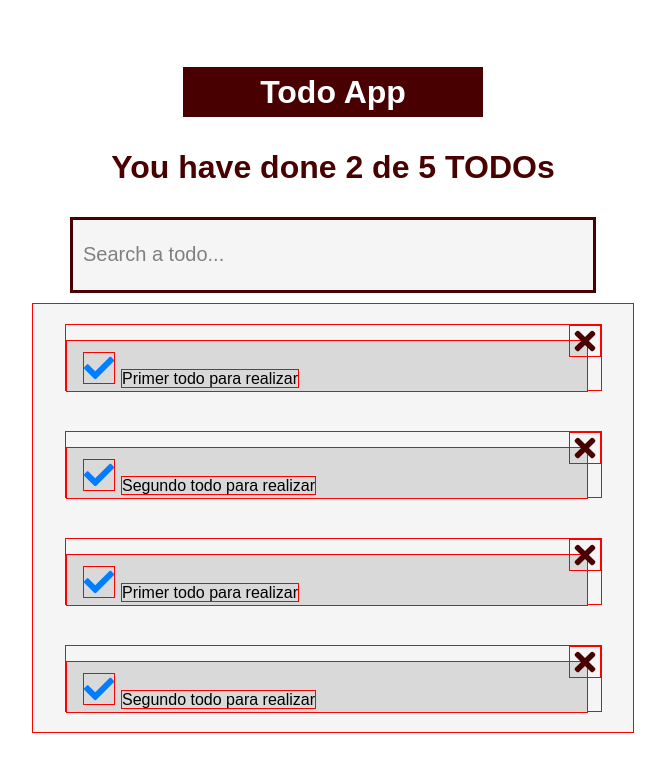
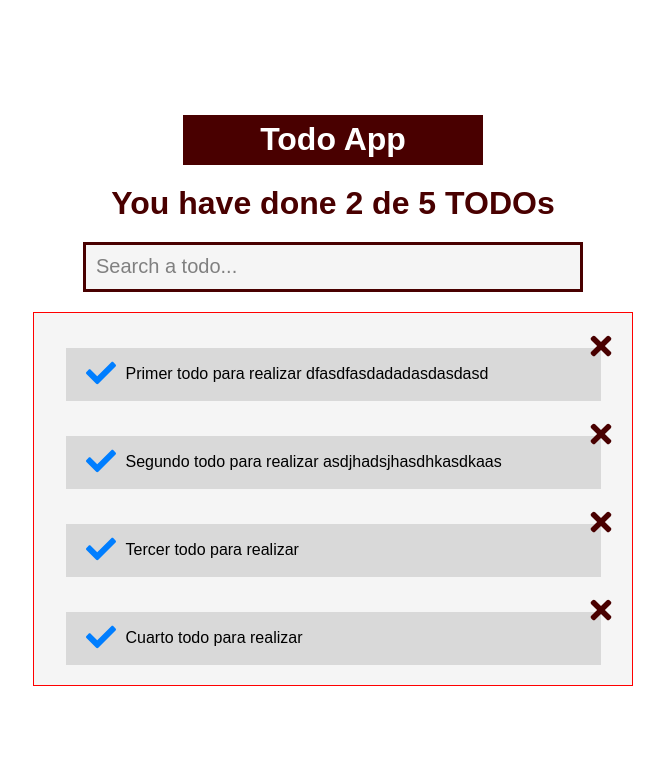
Before and after one commit to Santiago1023/todoapp, a React (Create React App) app: page / in a window 1280 px wide. Shown: the top 772 px of the page, without its empty margins (307-972 px from the left). Built offline with nearby package versions, Linux system fonts and the light colour scheme.

Commit message:
The css files have been improved

```diff
--- a/src/App.css
+++ b/src/App.css
@@ -3,6 +3,6 @@
     flex-direction: column;
     align-items: center; /* Centra los elementos horizontalmente */
     justify-content: center; /* Centra los elementos verticalmente */
-    height: 100vh; /* Establece la altura del contenedor principal al 100% del viewport */
-    gap: 10px;
+    min-height: 100vh; /* Establece la altura del contenedor principal al 100% del viewport */
+    gap: 20px;
 }
--- a/src/App.jsx
+++ b/src/App.jsx
@@ -9,19 +9,19 @@ function App() {
 
   const data = [
     {
-      "desc": "Primer todo para realizar",
+      "desc": "Primer todo para realizar dfasdfasdadadasdasdasd",
       "state": true,
     },
     {
-      "desc": "Segundo todo para realizar",
+      "desc": "Segundo todo para realizar asdjhadsjhasdhkasdkaas",
       "state": true,
     },
     {
-      "desc": "Primer todo para realizar",
+      "desc": "Tercer todo para realizar",
       "state": true,
     },
     {
-      "desc": "Segundo todo para realizar",
+      "desc": "Cuarto todo para realizar",
       "state": true,
     },
 
--- a/src/components/TodoItem.jsx
+++ b/src/components/TodoItem.jsx
@@ -5,12 +5,14 @@ import '../styles/TodoItem.css';
 
 const TodoItem = ({text}) => {
   return (
-    <div className='todo-item debug'>
-        <div className='todo-item-interno debug'>
-            <IconButton icon={FaCheck} className='icon-check debug' onClick={()=>{console.log('click check')}}/>
-            <span className='spam-text debug'>{text}</span>
+    <div className='todo-item'>
+        <div className='todo-item-interno'>
+            <IconButton icon={FaCheck} className='icon-check' onClick={()=>{console.log('click check')}}/>
+            <span>{text}</span>
+            <div className='icon-delete-wrapper'>
+              <IconButton icon={FaTimes} className='icon-delete' onClick={()=>{console.log('click delete')}}/>
+            </div>
         </div>
-        <IconButton icon={FaTimes} className='icon-delete debug' onClick={()=>{console.log('click delete')}}/>
     </div>
   );
 };
--- a/src/index.css
+++ b/src/index.css
@@ -1,5 +1,9 @@
-body {
+*{
+  box-sizing: border-box;
   margin: 0;
   padding: 0;
+}
+
+body {
   font-family: 'Montserrat', Arial, Helvetica, sans-serif;
 }
--- a/src/styles/TodoItem.css
+++ b/src/styles/TodoItem.css
@@ -1,28 +1,31 @@
 .todo-item {
     width: 535px;
-    height: 65px;
     display: flex;
-    position: relative; /*Agrega esta propiedad para establecer un contexto de posicionamiento para el botón*/
-    margin-left: 32px;
-    margin-top: 20px;
-    margin-bottom: 20px;
+    align-items: center;
+    padding-top: 15px;
 }
 .todo-item-interno {
-    width: 510px;
-    height: 40px;
+    position: relative; /*Agrega esta propiedad para establecer un contexto de posicionamiento para el botón*/
+    width: 100%;
     background-color: #D9D9D9;
-    margin-top: 15px;
-    padding-top: 10px;
-    padding-left: 10px;
-    position: relative; /* Agrega esta propiedad para establecer un contexto de posicionamiento para el botón */
+    display: flex;
+    align-items: center;
+    justify-content: start;
+    gap: 10px;
+    padding: 10px 20px;
 }
+
+.icon-delete-wrapper {
+    position: absolute;
+    top: 0;
+    right: 0;
+    transform: translate(50%,-50%);
+}
+
 .icon-delete {
     width: 30px;
     height: 30px;
     color: #490000;
-    position: absolute;
-    top: 0;
-    right: 0;
     transition: transform 0.3s ease; /* Agrega una transición de transformación con duración y función de interpolación */
 }
 .icon-delete:hover {
@@ -42,8 +45,6 @@
 .icon-check:hover {
     transform: scale(1.2); /* Aplica una transformación de escala para aumentar el tamaño en el estado de hover */
 }
-.spam-text{
-}
 .debug{
     border: 1px solid red;
 }
--- a/src/styles/TodoList.css
+++ b/src/styles/TodoList.css
@@ -2,9 +2,13 @@
     background-color: #F5F5F5;
     width: 600px;
     height: auto;
-    margin: 0;
     display: flex;
     flex-direction: column;
+
+    gap: 20px;
+    padding: 20px 0;
+    align-items: center;
+    justify-content: center;
 }
 .debug{
     border: 1px solid red;
```
